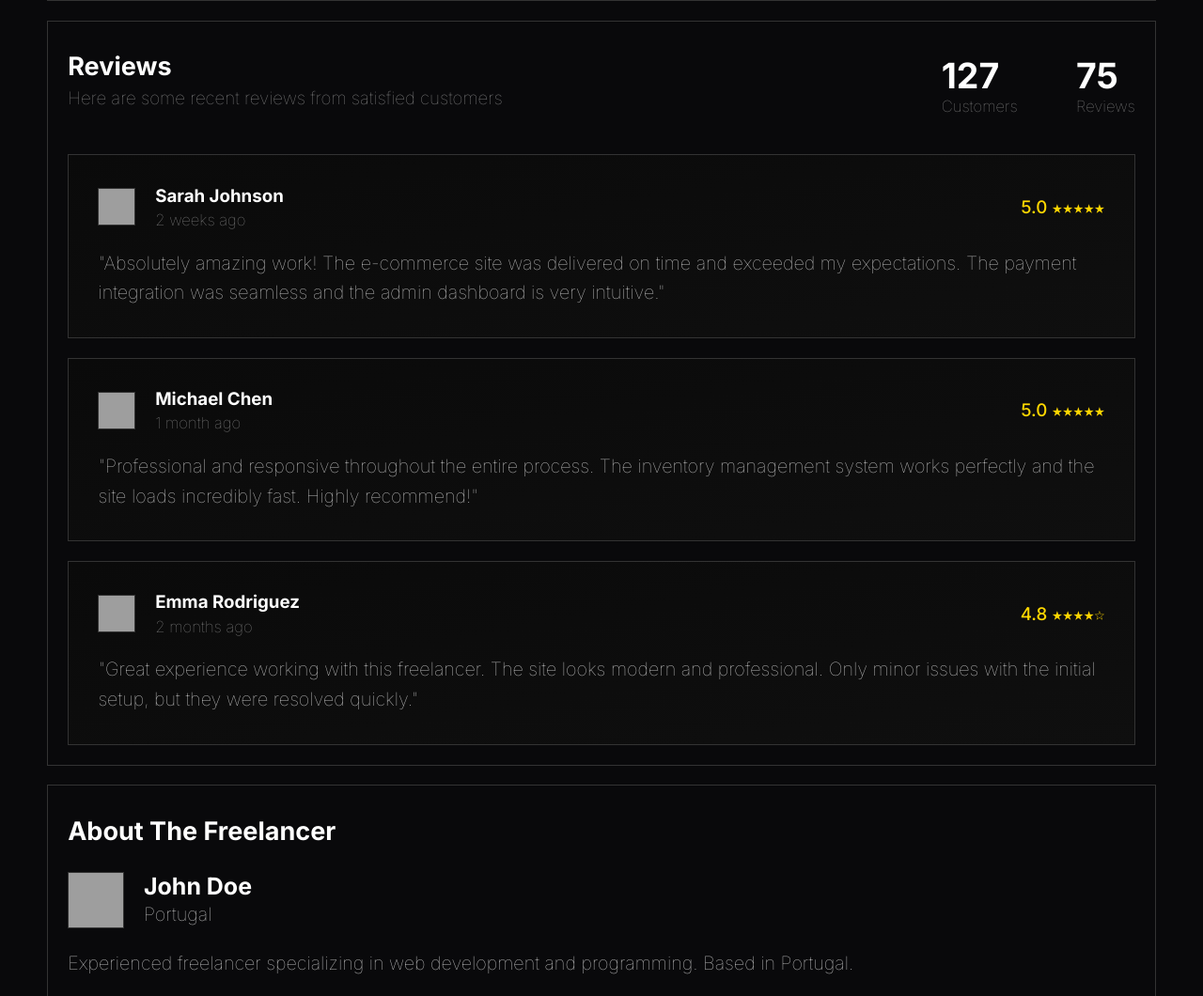
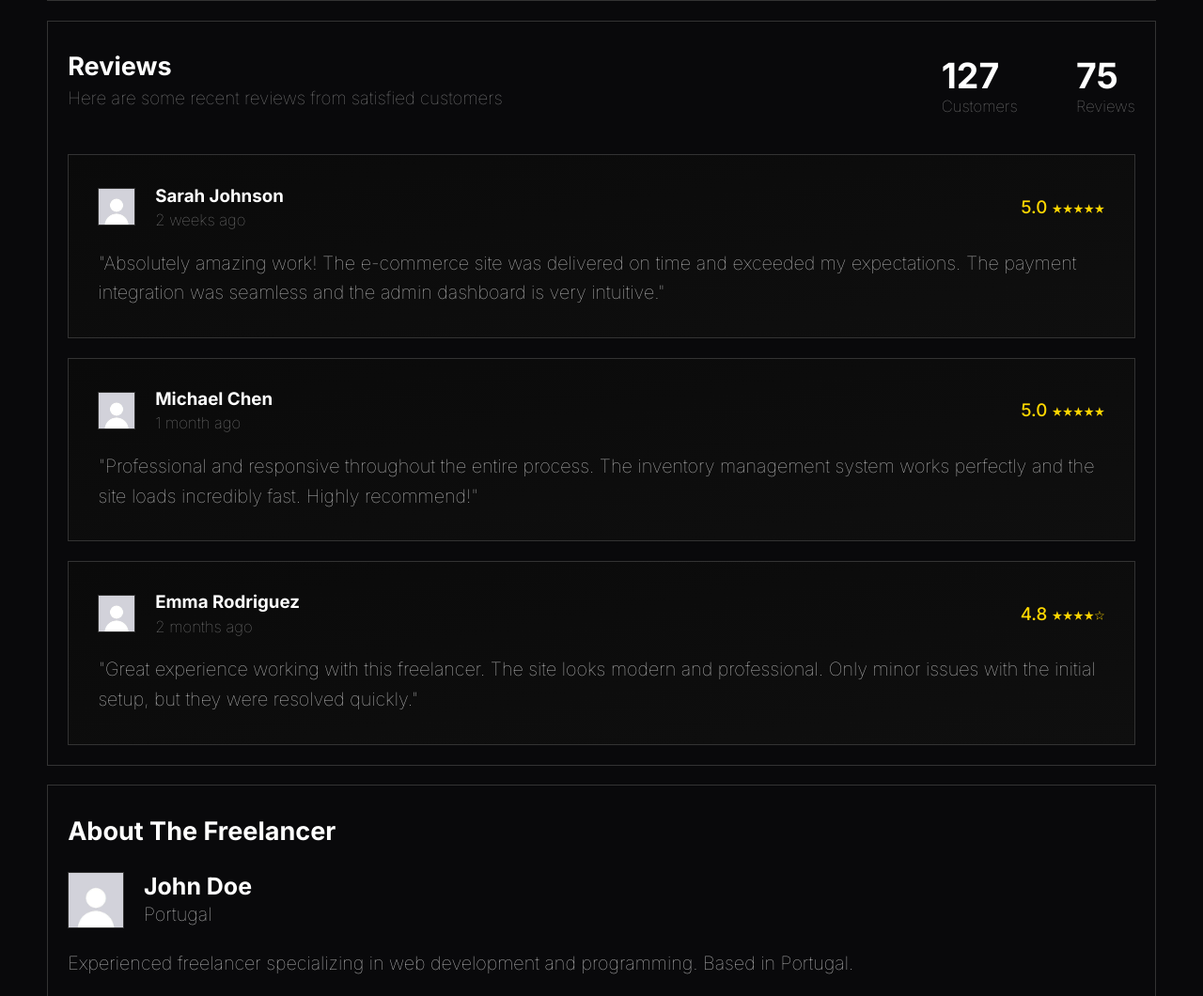
Before and after one commit to simaopsbarbosa/sixer, a PHP site: page /pages/service.php in a window 1280 px wide. Shown: the part 815-1875 px from the top of the page at 94% size. Run offline with PHP 8.4, Linux system fonts and the light colour scheme; grey boxes are pictures that could not be loaded.

Commit message:
changed johndoe picture to default.jpg

```diff
--- a/pages/payment.php
+++ b/pages/payment.php
@@ -34,7 +34,7 @@
                 <div class="service-card-meta">
                   <div class="freelancer-info-compact">
                     <img
-                      src="../assets/images/johndoe.png"
+                      src="../assets/images/default.jpg"
                       alt="John Doe"
                       class="freelancer-avatar-small"
                     />
--- a/pages/service.php
+++ b/pages/service.php
@@ -47,7 +47,7 @@
           <h2>Private Forum with Freelancer</h2>
           <div class="forum-messages">
             <div class="forum-message">
-              <img src="../assets/images/johndoe.png" alt="John Doe" class="forum-avatar" />
+              <img src="../assets/images/default.jpg" alt="John Doe" class="forum-avatar" />
               <div class="forum-message-content">
                 <div class="forum-message-header">
                   <span class="forum-username">John Doe</span>
@@ -57,7 +57,7 @@
               </div>
             </div>
             <div class="forum-message">
-              <img src="../assets/images/johndoe.png" alt="You" class="forum-avatar" />
+              <img src="../assets/images/default.jpg" alt="You" class="forum-avatar" />
               <div class="forum-message-content">
                 <div class="forum-message-header">
                   <span class="forum-username">You</span>
@@ -124,7 +124,7 @@
                 <div class="review-header">
                   <div class="reviewer-info">
                     <img
-                      src="../assets/images/johndoe.png"
+                      src="../assets/images/default.jpg"
                       alt="Sarah Johnson"
                       class="reviewer-avatar"
                     />
@@ -146,7 +146,7 @@
                 <div class="review-header">
                   <div class="reviewer-info">
                     <img
-                      src="../assets/images/johndoe.png"
+                      src="../assets/images/default.jpg"
                       alt="Michael Chen"
                       class="reviewer-avatar"
                     />
@@ -168,7 +168,7 @@
                 <div class="review-header">
                   <div class="reviewer-info">
                     <img
-                      src="../assets/images/johndoe.png"
+                      src="../assets/images/default.jpg"
                       alt="Emma Rodriguez"
                       class="reviewer-avatar"
                     />
@@ -193,7 +193,7 @@
             <div class="freelancer-info">
               <div class="freelancer-header">
                 <img
-                  src="../assets/images/johndoe.png"
+                  src="../assets/images/default.jpg"
                   alt="John Doe"
                   class="freelancer-avatar"
                 />
```
